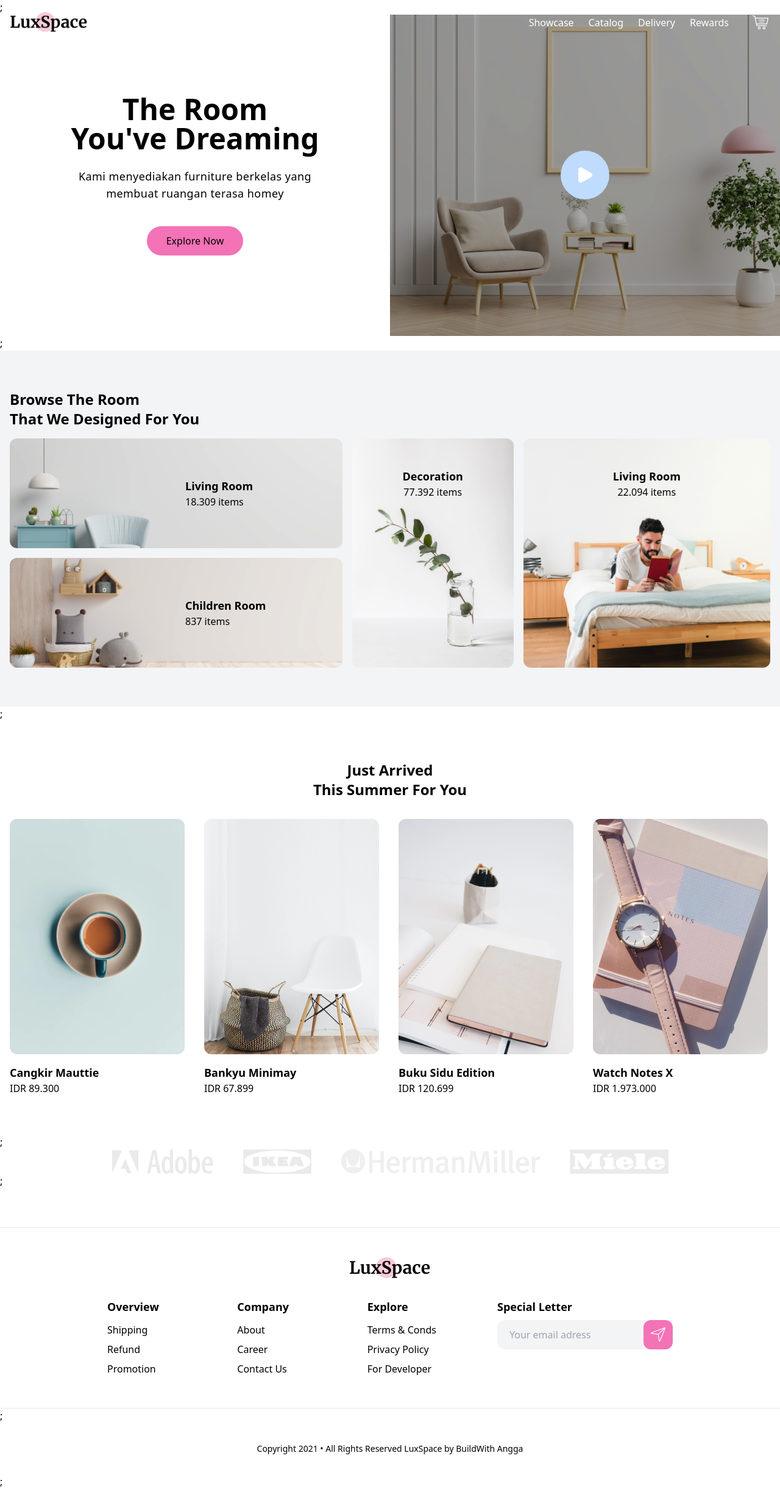
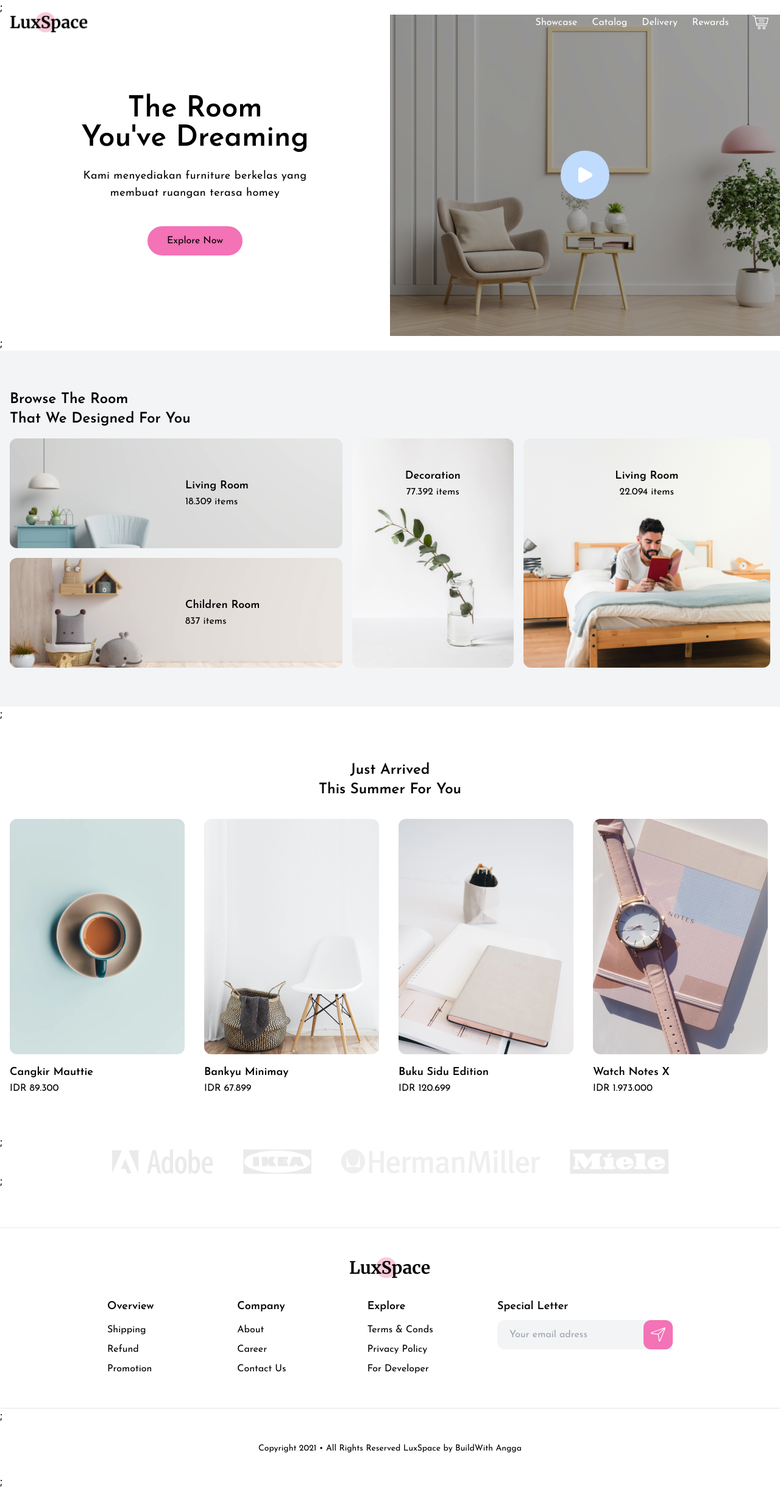
Before and after one commit to pekeleku/luxspace_pwa, a React (Create React App) app: page / in a window 1280 px wide. Shown: the whole page at 61% size. Built offline with nearby package versions, Linux system fonts and the light colour scheme.

Commit message:
cache asset font from CDN

```diff
--- a/package.json
+++ b/package.json
@@ -27,7 +27,8 @@
     "start": "react-scripts start",
     "build": "react-scripts build",
     "test": "react-scripts test",
-    "eject": "react-scripts eject"
+    "eject": "react-scripts eject",
+    "serve": "npm run build && serve -s build"
   },
   "eslintConfig": {
     "extends": [
@@ -50,6 +51,7 @@
   "devDependencies": {
     "autoprefixer": "^10.4.7",
     "postcss": "^8.4.14",
+    "serve": "^13.0.2",
     "tailwindcss": "^3.1.0"
   }
 }
--- a/src/components/Arrived.js
+++ b/src/components/Arrived.js
@@ -1,7 +1,7 @@
 /* eslint-disable jsx-a11y/anchor-has-content */
 function Arrived() {
   return (
-    <section className="flex flex-col py-16">
+    <section className="flex flex-col py-16 font-Josefin">
       <div className="container mx-auto mb-4">
         <div className="flex justify-center text-center mb-4">
           <h3 className="text-2xl capitalize font-semibold">
--- a/src/components/AsideMenu.js
+++ b/src/components/AsideMenu.js
@@ -1,7 +1,7 @@
 function AsideMenu() {
   return (
     <section className="">
-      <div className="border-t border-b border-gray-200 py-12 mt-16 px-4">
+      <div className="border-t border-b border-gray-200 py-12 mt-16 px-4 font-Josefin">
         <div className="flex justify-center mb-8">
           <img
             src="images/content/logo.png"
--- a/src/components/Browse.js
+++ b/src/components/Browse.js
@@ -1,6 +1,9 @@
 function Browse() {
   return (
-    <section className="flex bg-gray-100 py-16 px-4" id="browse-the-room">
+    <section
+      className="flex bg-gray-100 py-16 px-4 font-Josefin"
+      id="browse-the-room"
+    >
       <div className="container mx-auto">
         <div className="flex flex-start mb-4">
           <h3 className="text-2xl capitalize font-semibold">
--- a/src/components/Clients.js
+++ b/src/components/Clients.js
@@ -1,6 +1,6 @@
 function Clients() {
   return (
-    <section className="container mx-auto">
+    <section className="container mx-auto font-Josefin">
       <div className="flex justify-center flex-wrap">
         <div className="w-full flex-auto md:w-auto md:flex-initial px-4 md:px-6 my-4 md:my-0">
           <img
--- a/src/components/Footer.js
+++ b/src/components/Footer.js
@@ -1,6 +1,6 @@
 function Footer() {
   return (
-    <footer className="flex text-center px-4 py-8 justify-center">
+    <footer className="flex text-center px-4 py-8 justify-center font-Josefin">
       <p className="text-sm">
         Copyright 2021 • All Rights Reserved LuxSpace by BuildWith Angga
       </p>
--- a/src/components/Header.js
+++ b/src/components/Header.js
@@ -1,6 +1,6 @@
 function Header() {
   return (
-    <header className="absolute w-full z-50 px-4">
+    <header className="absolute w-full z-50 px-4 font-Josefin">
       <div className="container mx-auto py-5">
         <div className="flex flex-stretch items-center">
           <div className="w-56 items-center flex">
--- a/src/components/Hero.js
+++ b/src/components/Hero.js
@@ -8,9 +8,9 @@ function Hero() {
     setShowModal(!showModal);
   }
   return (
-    <section className="flex items-center hero">
-      <div className="w-full absolute z-20 inset-0 md:relative md:w-1/2 text-center flex flex-col justify-center hero-caption">
-        <h1 className="text-3xl md:text-5xl leading-tight font-semibold">
+    <section className="flex items-center hero ">
+      <div className="w-full absolute z-20 inset-0 md:relative md:w-1/2 text-center flex flex-col justify-center hero-caption font-Josefin">
+        <h1 className="text-3xl md:text-5xl leading-tight  font-semibold ">
           The Room <br className="" />
           You've Dreaming
         </h1>
--- a/src/service-worker.js
+++ b/src/service-worker.js
@@ -11,7 +11,7 @@ import { clientsClaim } from "workbox-core";
 import { ExpirationPlugin } from "workbox-expiration";
 import { precacheAndRoute, createHandlerBoundToURL } from "workbox-precaching";
 import { registerRoute } from "workbox-routing";
-import { StaleWhileRevalidate } from "workbox-strategies";
+import { NetworkFirst, StaleWhileRevalidate } from "workbox-strategies";
 
 clientsClaim();
 
@@ -62,6 +62,32 @@ registerRoute(
     ],
   })
 );
+registerRoute(
+  ({ url }) =>
+    url.origin === "https://fonts.googleapis.com" ||
+    url.origin === "https://fonts.gstatic.com",
+  new NetworkFirst({
+    cacheName: "fonts",
+    plugins: [
+      new ExpirationPlugin({
+        maxAgeSeconds: 60 * 60 * 24 * 365,
+        maxEntries: 30,
+      }),
+    ],
+  })
+);
+self.addEventListener("install", function (event) {
+  console.log("SW Install");
+
+  const asyncInstall = new Promise(function (resolve) {
+    console.log("Waiting install to finish...");
+    setTimeout(resolve, 5000);
+  });
+  event.waitUntil(asyncInstall);
+});
+self.addEventListener("activate", function (event) {
+  console.log("SW Activate");
+});
 
 // This allows the web app to trigger skipWaiting via
 // registration.waiting.postMessage({type: 'SKIP_WAITING'})
--- a/src/tailwind.css
+++ b/src/tailwind.css
@@ -1,4 +1,5 @@
-@import url("https://fonts.googleapis.com/css2?family=Open+Sans:wght@300;400;600&display=swap");
+@import url("https://fonts.googleapis.com/css2?family=Josefin+Sans:wght@300;400;600&display=swap");
+/* @import url("https://fonts.googleapis.com/css2?family=Open+Sans:wght@300;400;600&display=swap"); */
 @tailwind base;
 @tailwind components;
 @tailwind utilities;
--- a/tailwind.config.js
+++ b/tailwind.config.js
@@ -2,7 +2,11 @@
 module.exports = {
   content: ["./src/**/*.{js,jsx}"],
   theme: {
-    extend: {},
+    extend: {
+      fontFamily: {
+        Josefin: ["Josefin Sans", " sans-serif"],
+      },
+    },
   },
   plugins: [],
 };
```
Also changed, not shown: 1 other file (tests, documents, lock files or other folders).
